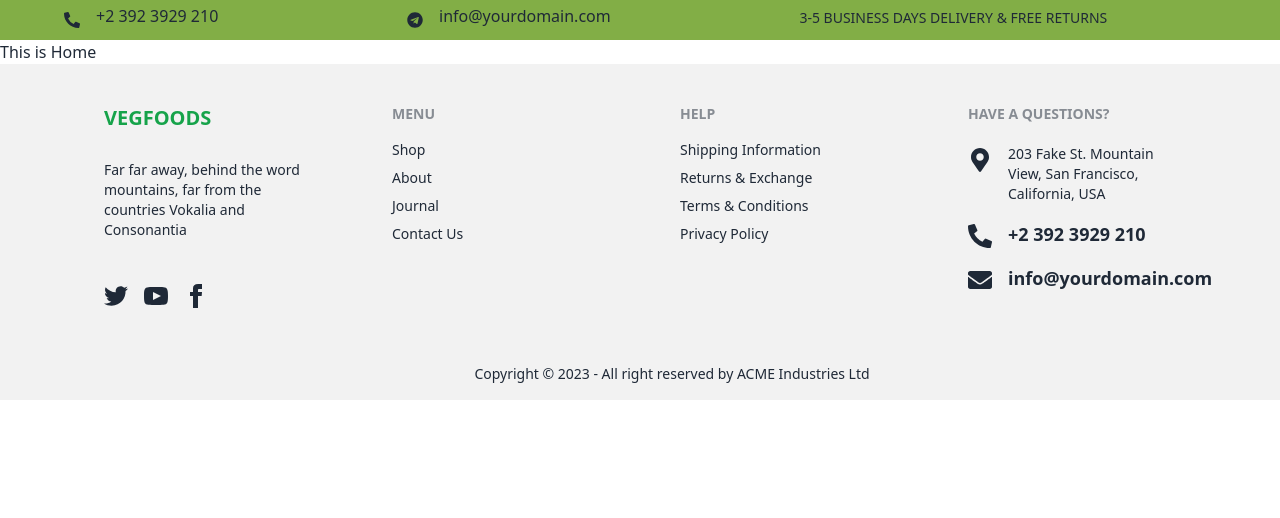
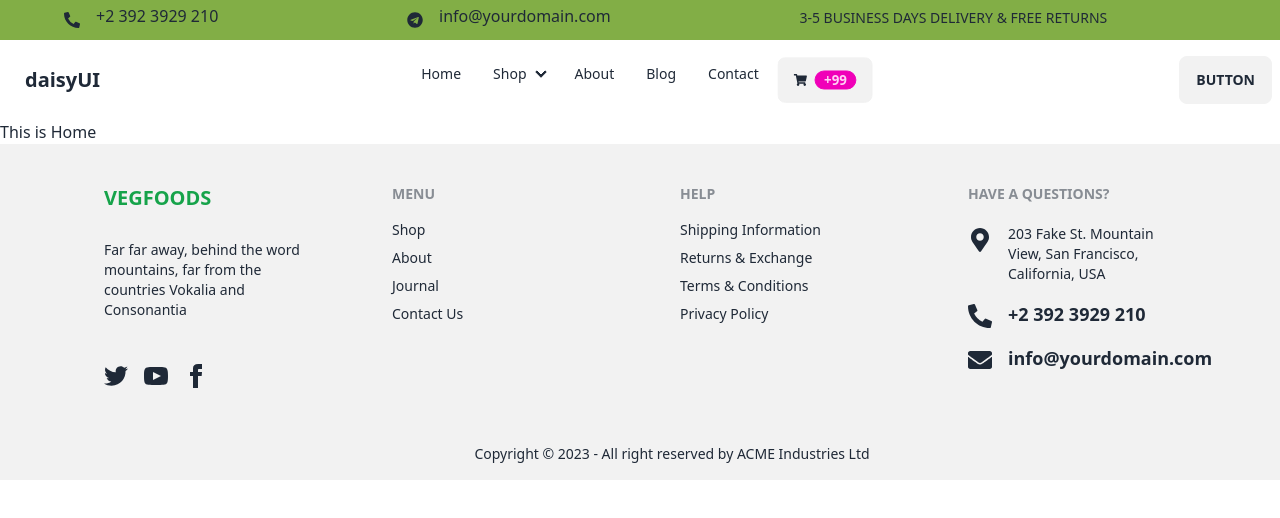
Before and after one commit to mdali017/vegFoods, a React (Vite) app: page / in a window 1280 px wide. Shown: the top 518 px of the page. Built offline with nearby package versions, Linux system fonts and the light colour scheme.

Commit message:
Navber Section Added

```diff
--- a/src/Pages/Shared/NavBar/NavBar.jsx
+++ b/src/Pages/Shared/NavBar/NavBar.jsx
@@ -1,10 +1,55 @@
 import React from 'react';
 import TopNavBar from './TopNavBar';
+import { FaShoppingCart } from 'react-icons/fa';
+
 
 const NavBar = () => {
+
+    const navOptions = <>
+        <li><a>Home</a></li>
+        <li tabIndex={0}>
+            <details>
+                <summary>Shop</summary>
+                <ul className="p-2">
+                    <li><a>Shop</a></li>
+                    <li><a>Cart</a></li>
+                    <li><a>Checkout</a></li>
+                </ul>
+            </details>
+        </li>
+        <li><a>About</a></li>
+        <li><a>Blog</a></li>
+        <li><a>Contact</a></li>
+        <button className="btn">
+            <FaShoppingCart></FaShoppingCart>
+            <div className="badge badge-secondary">+99</div>
+        </button>
+    </>
+
     return (
         <div>
             <TopNavBar></TopNavBar>
+            <div className="navbar bg-base-100 max-w-screen-xl mx-auto">
+                <div className="navbar-start">
+                    <div className="dropdown">
+                        <label tabIndex={0} className="btn btn-ghost lg:hidden">
+                            <svg xmlns="http://www.w3.org/2000/svg" className="h-5 w-5" fill="none" viewBox="0 0 24 24" stroke="currentColor"><path strokeLinecap="round" strokeLinejoin="round" strokeWidth="2" d="M4 6h16M4 12h8m-8 6h16" /></svg>
+                        </label>
+                        <ul tabIndex={0} className="menu menu-sm dropdown-content mt-3 p-2 shadow bg-base-100 rounded-box w-52">
+                            {navOptions}
+                        </ul>
+                    </div>
+                    <a className="btn btn-ghost normal-case text-xl">daisyUI</a>
+                </div>
+                <div className="navbar-center hidden lg:flex">
+                    <ul className="menu menu-horizontal px-1">
+                        {navOptions}
+                    </ul>
+                </div>
+                <div className="navbar-end">
+                    <a className="btn">Button</a>
+                </div>
+            </div>
         </div>
     );
 };
--- /dev/null
+++ b/src/Style/style.css
@@ -0,0 +1,3 @@
+.alignment{
+    max-width: 1280px;
+}
```
